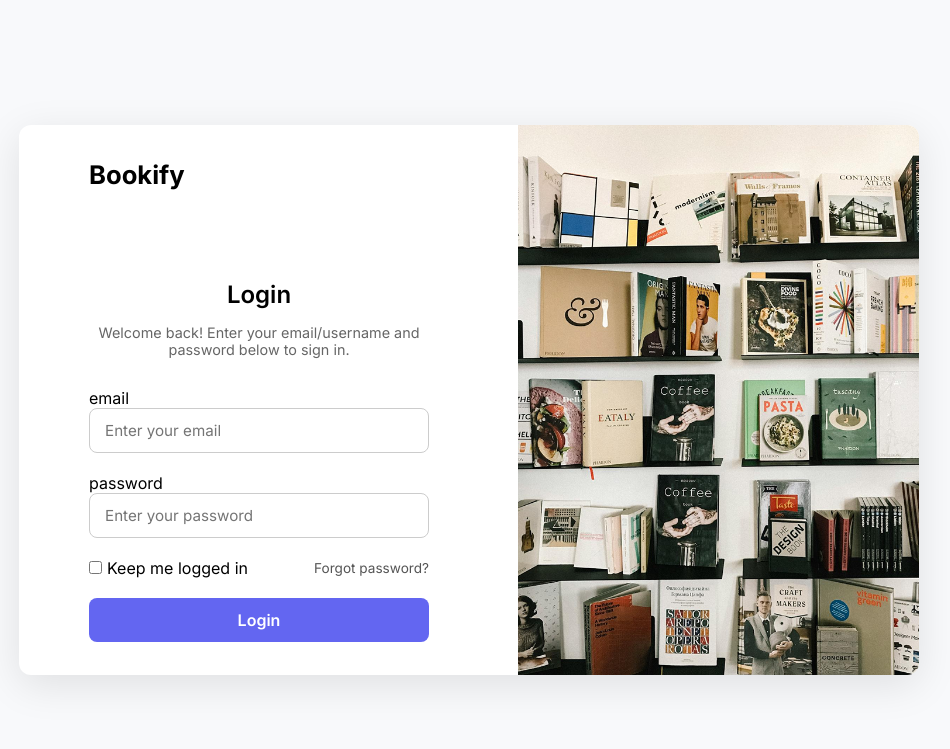
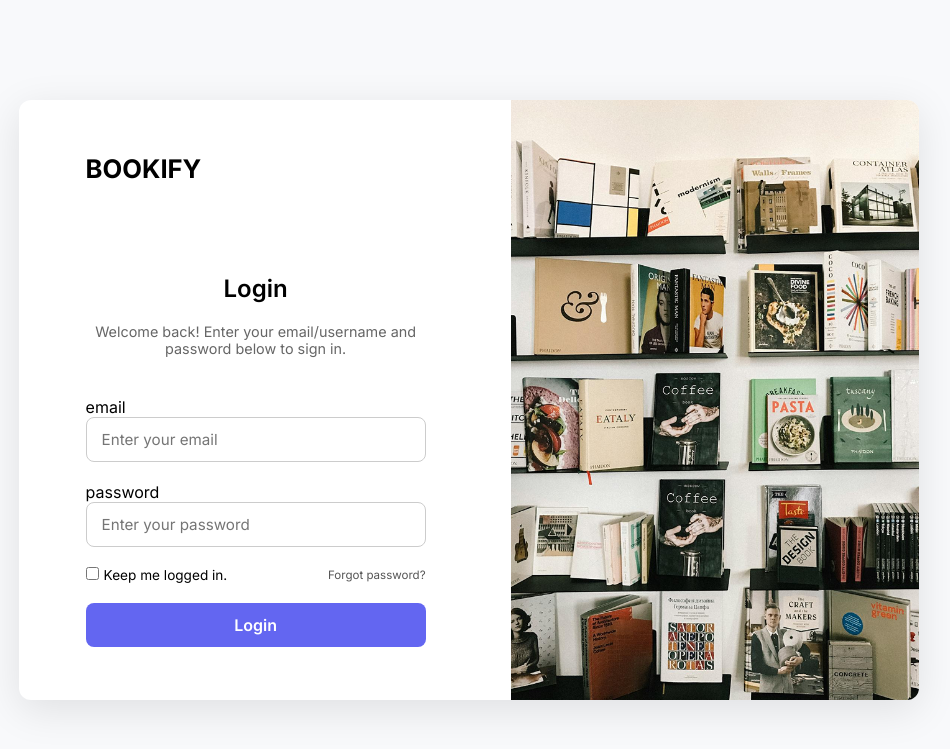
Before and after one commit to ark-sophrosyne/PERPUSDIGITAL, a PHP site: page /auth/login.html in a window 1280 px wide. Shown: the top 749 px of the page, without its empty margins (171-1121 px from the left). Run offline with PHP 8.4, Linux system fonts and the light colour scheme.

Commit message:
update login form

```diff
--- a/assets/style.css
+++ b/assets/style.css
@@ -18,7 +18,7 @@
 .container-login {
   display: flex;
   width: 900px;
-  height: 550px;
+  height: 600px;
   background: #fff;
   border-radius: 12px;
   overflow: hidden;
@@ -42,22 +42,22 @@
 
 .logo-login {
   font-size: 1.6em;
-  font-weight: 700;
   margin-bottom: 90px;
   color: #000;
+  font-weight: bolder;
 }
 
 .h2-login {
   font-size: 1.5em;
   font-weight: 600;
-  margin-bottom: 15px;
+  margin-bottom: 20px;
   text-align: center;
 }
 
 .subtitle-login {
   font-size: 0.9em;
   color: #666;
-  margin-bottom: 30px;
+  margin-bottom: 40px;
   text-align: center;
 }
 
@@ -90,6 +90,7 @@ input:focus {
   justify-content: space-between;
   align-items: center;
   margin-bottom: 20px;
+  font-size: 0.85em;
 }
 
 .checkbox input {
@@ -100,6 +101,7 @@ a.forgot {
   color: #555;
   text-decoration: none;
   font-size: 0.85em;
+  margin-left: 10px;
 }
 
 a.forgot:hover {
--- a/auth/login.html
+++ b/auth/login.html
@@ -14,7 +14,7 @@
     <div class="container-login">
       <div class="left-login">
         <div class="form-box-login">
-          <h1 class="logo-login">Bookify</h1>
+          <h1 class="logo-login">BOOKIFY</h1>
           <h2 class="h2-login">Login</h2>
           <p class="subtitle-login">
             Welcome back! Enter your email/username and password below to sign
@@ -42,7 +42,7 @@
 
             <div class="form-footer-login">
               <label class="checkbox">
-                <input type="checkbox" name="remember" />Keep me logged in
+                <input type="checkbox" name="remember" />Keep me logged in.
               </label>
               <a href="#" class="forgot">Forgot password?</a>
             </div>
```
